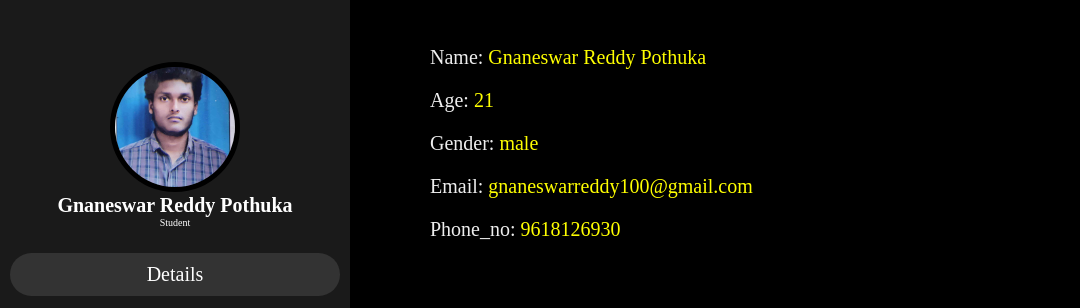
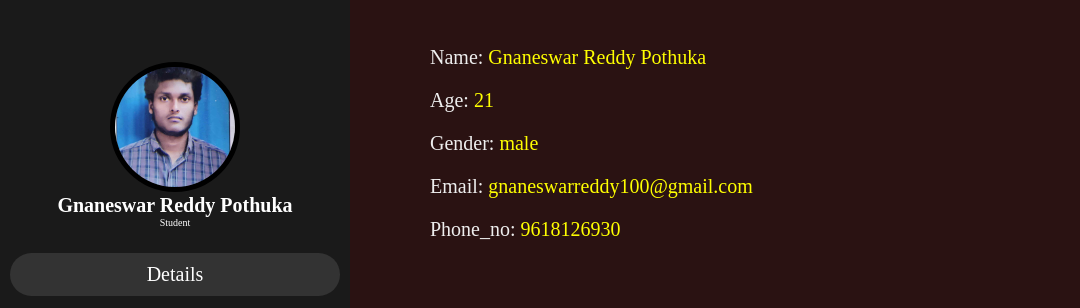
Before and after one commit to PHILFODEN47/chinna.github.io, a plain HTML site: page index.html in a window 1280 px wide. Shown: the part 122-430 px from the top of the page, without its empty margins (0-1080 px from the left). Drawn offline with Linux system fonts and the light colour scheme.

Commit message:
Update sty.css

```diff
--- a/sty.css
+++ b/sty.css
@@ -11,7 +11,7 @@ html{
     overflow-x: hidden;
 }
 body{
-    background-color: 	#000000;
+    background-color: 	#2A1212;
     overflow: hidden;
     padding-left: 35rem;
 }
```
